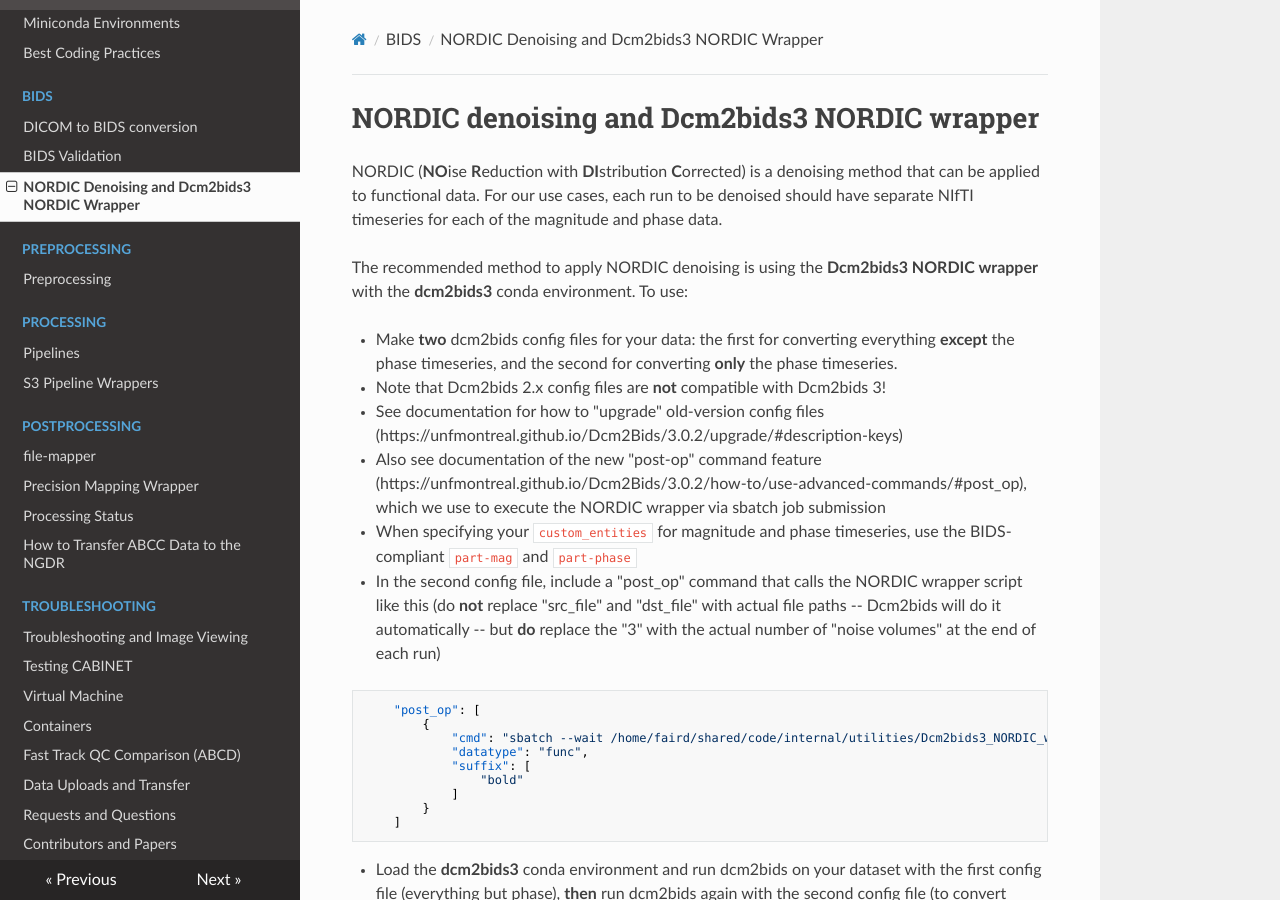
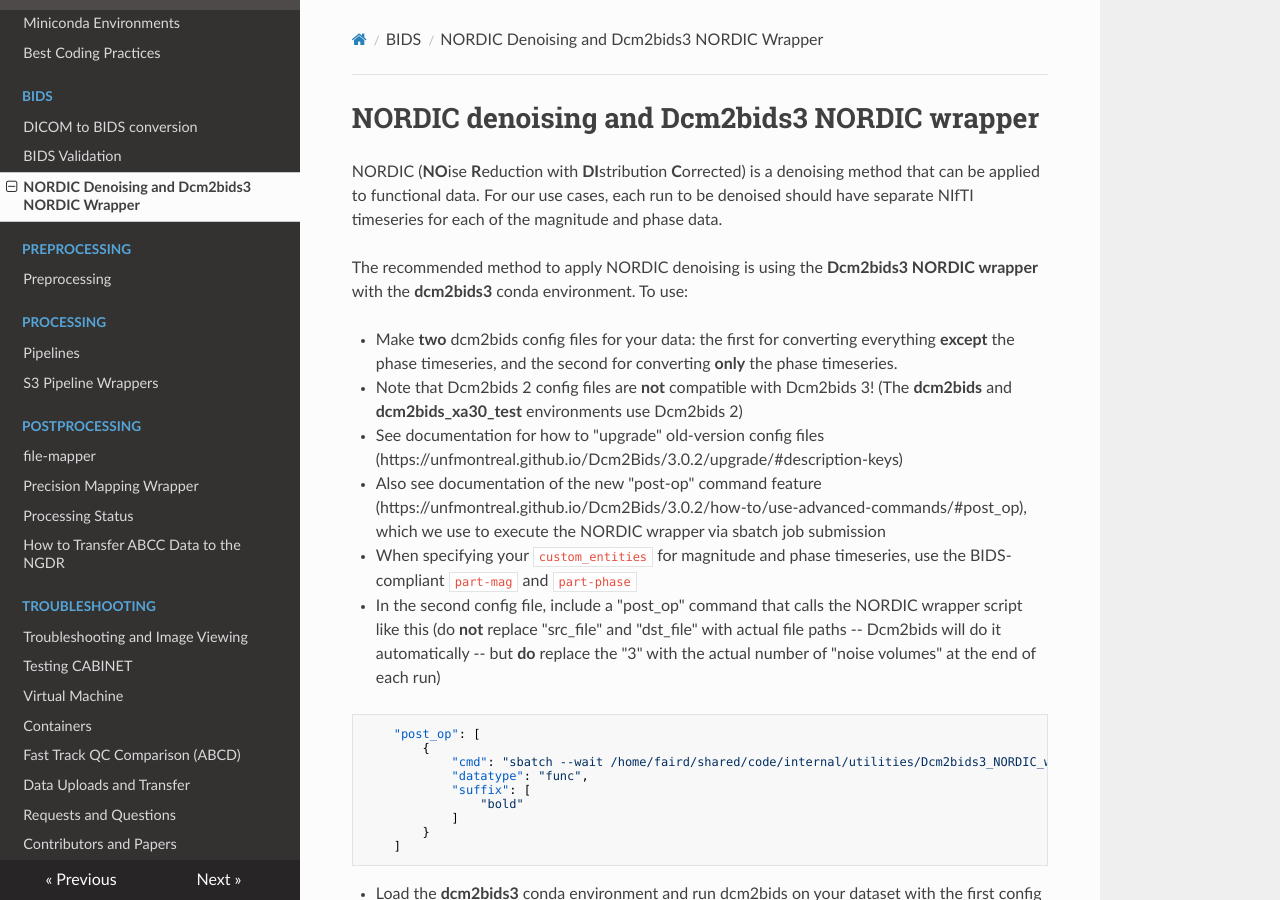
Before and after one commit to DCAN-Labs/cdni-brain, an MkDocs documentation site: the page built from docs/nordic.md, in a window 1280 px wide and 900 px high. Built offline with MkDocs 1.6.1, drawn with Linux system fonts in a browser that asks for light colours; nearby versions of some CDN libraries.

Commit message:
Update nordic.md

```diff
--- a/docs/nordic.md
+++ b/docs/nordic.md
@@ -5,7 +5,7 @@ NORDIC (**NO**ise **R**eduction with **DI**stribution **C**orrected) is a denois
 The recommended method to apply NORDIC denoising is using the **Dcm2bids3 NORDIC wrapper** with the **dcm2bids3** conda environment. To use:
 
 - Make **two** dcm2bids config files for your data: the first for converting everything **except** the phase timeseries, and the second for converting **only** the phase timeseries.
-  - Note that Dcm2bids 2.x config files are **not** compatible with Dcm2bids 3!
+  - Note that Dcm2bids 2 config files are **not** compatible with Dcm2bids 3! (The **dcm2bids** and **dcm2bids_xa30_test** environments use Dcm2bids 2)
   - See documentation for how to "upgrade" old-version config files (https://unfmontreal.github.io/Dcm2Bids/3.0.2/upgrade/#description-keys)
   - Also see documentation of the new "post-op" command feature (https://unfmontreal.github.io/Dcm2Bids/3.0.2/how-to/use-advanced-commands/#post_op), which we use to execute the NORDIC wrapper via sbatch job submission
 - When specifying your `custom_entities` for magnitude and phase timeseries, use the BIDS-compliant `part-mag` and `part-phase`
```
